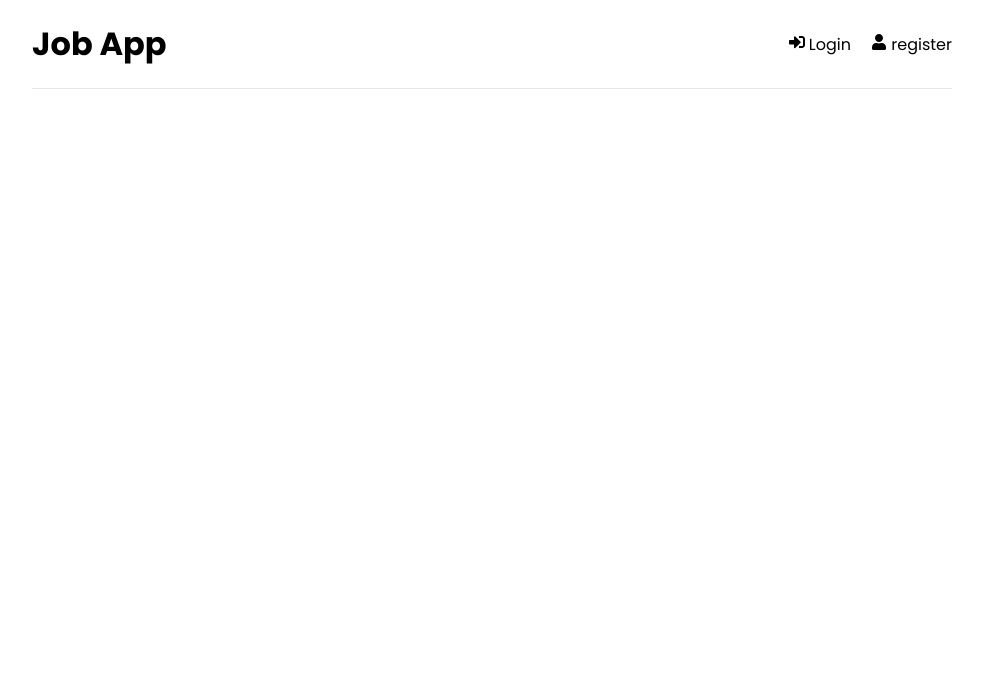
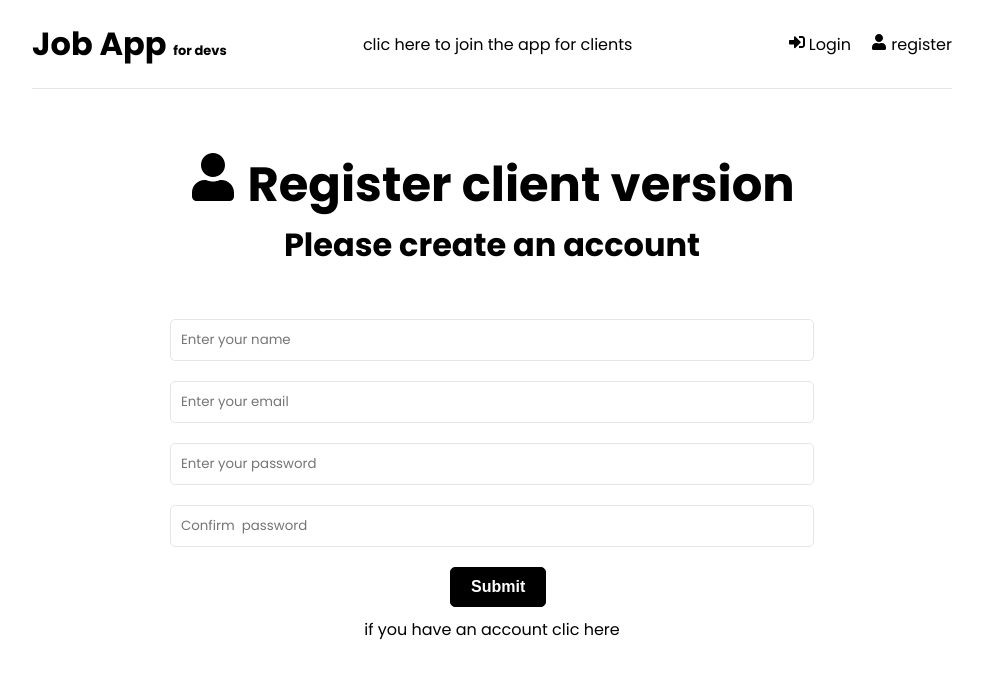
Before and after one commit to MarwenCode/Job-app, a React (Create React App) app in the folder client/: page /register/user in a window 1280 px wide. Shown: the top 678 px of the page, without its empty margins (148-1131 px from the left). Built offline with nearby package versions, Linux system fonts and the light colour scheme; no server answers.

Commit message:
add new review / input

```diff
--- a/client/src/App.js
+++ b/client/src/App.js
@@ -7,25 +7,35 @@ import { AppContext } from "./context/context";
 import Login from "./pages/login/Login";
 import Profile from "./components/profile/Profile";
 import Review from "./components/review/Review";
-import "./app.scss"
+import RegisterClient from "./pages/registerClient/RegisterClient";
+import LoginClient from "./pages/loginClient/LoginClient";
+import "./app.scss";
 
 function App() {
-  const {user,dispatch } = useContext(AppContext)
+  const { user, dispatch } = useContext(AppContext);
   return (
     <Router>
       <div className="container">
         <Navbar />
         <Routes>
+          {user ? (
+            <>
               <Route path="/" element={<Home />} />
-        <Route path="/register" element={ <Register />} />
-        <Route path="/login" element={<Login />} />
+
               <Route path="/dev/:id" element={<Profile />} />
               <Route path="/review/:id" element={<Review />} />
+            </>
+          ) : (
+            <>
+              <Route path="/" element={<Register />} />
+              <Route path="/login" element={<Login />} />
+              <Route path="/register/user" element={<RegisterClient />} />
+              <Route path="/login/user" element={<LoginClient />} />
+            </>
+          )}
         </Routes>
       </div>
-
     </Router>
-
   );
 }
 
--- a/client/src/components/navbar/Navbar.jsx
+++ b/client/src/components/navbar/Navbar.jsx
@@ -1,17 +1,33 @@
 import React from 'react';
 import "./navbar.scss"
-import { Link } from 'react-router-dom';
+import { Link, useNavigate } from 'react-router-dom';
 import { FaSignInAlt, FaSignOutAlt, FaUser} from 'react-icons/fa';
 import { AppContext } from '../../context/context';
 import { useContext } from 'react';
 
 const Navbar = () => {
-    const {user} = useContext(AppContext)
+    const {user, dispatch} = useContext(AppContext)
+
+    const Navigate = useNavigate();
+
+    const handleLogout = () => {
+        dispatch({ type: "LOGOUT" });
+
+        Navigate("/login");
+      };
+
+
+
   return (
     <div className='navbar'>
     <div className="title" >
-        <Link to='/'  className="link">Job App</Link>
+        <Link to='/'  className="link">Job App </Link>
+        <span className='version'>for devs</span>
     </div>
+    <Link to="/register/user"        className='link'>
+    <span className='client'>clic here to join the app for clients</span>
+    </Link>
+
     {user ? (
         <>
         <Link to="/forum" className='link'>
@@ -20,7 +36,7 @@ const Navbar = () => {
         </Link>
 
 
-         <button className='logout'>Logout
+         <button className='logout'   onClick={handleLogout}>Logout
         <FaSignOutAlt className='signoutIcon'/>
 
         </button>
@@ -42,7 +58,7 @@ const Navbar = () => {
             </Link>
         </li>
         <li>
-            <Link to='register'  className="link">
+            <Link to='/'  className="link">
                 <FaUser /> register
             </Link>
         </li>
--- a/client/src/components/navbar/navbar.scss
+++ b/client/src/components/navbar/navbar.scss
@@ -10,6 +10,14 @@
     .title{
         font-size: 2rem;
         font-weight: 700;
+
+        .version{
+            font-size: small;
+        }
+    }
+    .client{
+        cursor: pointer;
+        font: 100;
     }
     .logout{
         padding: 10px 20px;
--- a/client/src/components/profile/profile.scss
+++ b/client/src/components/profile/profile.scss
@@ -100,15 +100,61 @@
         }
 
     }
-    .review{
-        // background-color: rgb(22, 206, 197);
-        // height: 500px;
-        // margin-bottom: 250px;
-        // background-color: rgb(131, 131, 128);
-        // border-radius: 50px;
+    .reviews{
+        // flex-direction: column;
+        width: 100%;
+        // height: 200px;
+
+        .review{
+            width: 80%;
+            background-color: aliceblue;
+            margin-left: 80px;
+            margin-top: 10px;
+            border-radius: 10px;
+
+            .top{
+                display: flex;
+                // height: 45px;
+
+                .img{
+                    width:40px;
+                    height: 40px;
+                }
+
+
+                .user{
+                    margin: 5px 5px;
+
+                }
+                .date{
+                    margin: 5px 5px;
+                }
+            }
+
+            .down{
+                // border-bottom: 1px rgb(216, 20, 20) solid;
+                // margin: 10px 10px;
+
+                .text{
+                    // margin-bottom: 100px;
+                    margin-left: -120px;
+                    // margin-right: 740px;
+                    // margin-top: -150px;
+                    font-size: large;
+                    width:480px;
 
 
 
+
+
+                }
+
+            }
+
+
+
+
+        }
 
 
     }
--- a/client/src/context/context.js
+++ b/client/src/context/context.js
@@ -11,6 +11,10 @@ const initialState = {
     user:JSON.parse(localStorage.getItem("user")) || null,
     isFetching: false,
     error:false
+}
+
+const userClient = {
+    userClient : JSON.parse(localStorage.getItem("userClient")) || null,
 }
 
 
--- /dev/null
+++ b/client/src/pages/loginClient/LoginClient.jsx
@@ -0,0 +1,55 @@
+import { FaUser } from "react-icons/fa";
+import React, { useRef,useContext, useState} from 'react';
+import axios from 'axios';
+import { Link } from 'react-router-dom';
+import { useNavigate } from 'react-router-dom';
+
+
+const LoginClient = () => {
+  return (
+    <div className='register'  >
+    <section className="heading">
+        <h1>
+            <FaUser/> Login client version
+        </h1>
+
+
+    </section>
+
+    <section className="form" >
+        <form>
+            <div className="form-group">
+                <input type='email'
+                       className="form-control"
+                       id='email'
+                       name='email'
+                       placeholder='Enter your email'
+                       required
+                    //    onChange={(e) => setEmail(e.target.value)}
+                />
+            </div>
+            <div className="form-group">
+                <input type='password'
+                       className="form-control"
+                       id='password'
+                       name='password'
+                    //    value={password}
+                    //    onChange={onChange}
+                       placeholder='Enter your password'
+                       required
+                    //    onChange={(e) => setPassword(e.target.value)}
+                />
+            </div>
+
+            <div className="form-group">
+                <button className="btn btn-block">Submit</button>
+            </div>
+
+        </form>
+    </section>
+
+    </div>
+  )
+}
+
+export default LoginClient
--- /dev/null
+++ b/client/src/pages/registerClient/RegisterClient.jsx
@@ -0,0 +1,106 @@
+import { FaUser } from "react-icons/fa";
+import React, { useRef,useContext, useState} from 'react';
+import axios from 'axios';
+import { Link } from 'react-router-dom';
+import { useNavigate } from 'react-router-dom';
+
+const RegisterClient = () => {
+
+    const [username, setUsername] = useState()
+    const [email, setEmail] = useState()
+    const [password, setPassword] = useState()
+    const [confirmPassword, setConfirmPassword] = useState()
+
+    const handleRegister = async(e) => {
+
+        e.preventDefault()
+
+        try {
+          const res = await axios.post("/auth/register/user", {
+            username,
+            email,
+            password,
+            confirmPassword
+          });
+          localStorage.setItem("userClient", JSON.stringify(res))
+          console.log(res)
+          res.data && window.location.replace("/");
+        }catch(error) {
+          console.log(error)
+
+        }
+
+      }
+
+
+  return (
+    <div className='register'>
+    <section className="heading">
+        <h1>
+            <FaUser/> Register client version
+        </h1>
+        <p>Please create an account</p>
+
+    </section>
+
+    <section className="form" onSubmit={handleRegister}>
+        <form>
+            <div className="form-group">
+                <input type='text'
+                       className="form-control"
+                       id='name'
+                       name='name'
+                    //    value={name}
+                    //    onChange={onChange}
+                       placeholder='Enter your name'
+                       required
+                       onChange={(e) => setUsername(e.target.value)}
+                />
+            </div>
+            <div className="form-group">
+                <input type='email'
+                       className="form-control"
+                       id='email'
+                       name='email'
+                       placeholder='Enter your email'
+                       required
+                       onChange={(e) => setEmail(e.target.value)}
+                />
+            </div>
+            <div className="form-group">
+                <input type='password'
+                       className="form-control"
+                       id='password'
+                       name='password'
+                       placeholder='Enter your password'
+                       required
+                       onChange={(e) => setPassword(e.target.value)}
+                />
+            </div>
+            <div className="form-group">
+                <input type='password'
+                       className="form-control"
+                       id='confirmPassword'
+                       name='confirmPassword'
+                       placeholder='Confirm  password'
+                       onChange={(e) => setConfirmPassword(e.target.value)}
+                />
+            </div>
+            <div className="form-group">
+                <button className="btn">Submit</button>
+            </div>
+            <Link to="/login/user" className="link">
+
+            <span>if you have an account clic here</span>
+
+            </Link>
+
+
+        </form>
+    </section>
+
+    </div>
+  )
+}
+
+export default RegisterClient
```
Also changed, not shown: client/src/components/profile/Profile.jsx (+74 -63 lines), client/src/pages/loginClient/loginclient.scss (added), client/src/pages/registerClient/registerclient.scss (added), 1 other file (tests, documents, lock files or other folders). Lines whose indentation alone changed are shown as unchanged.
